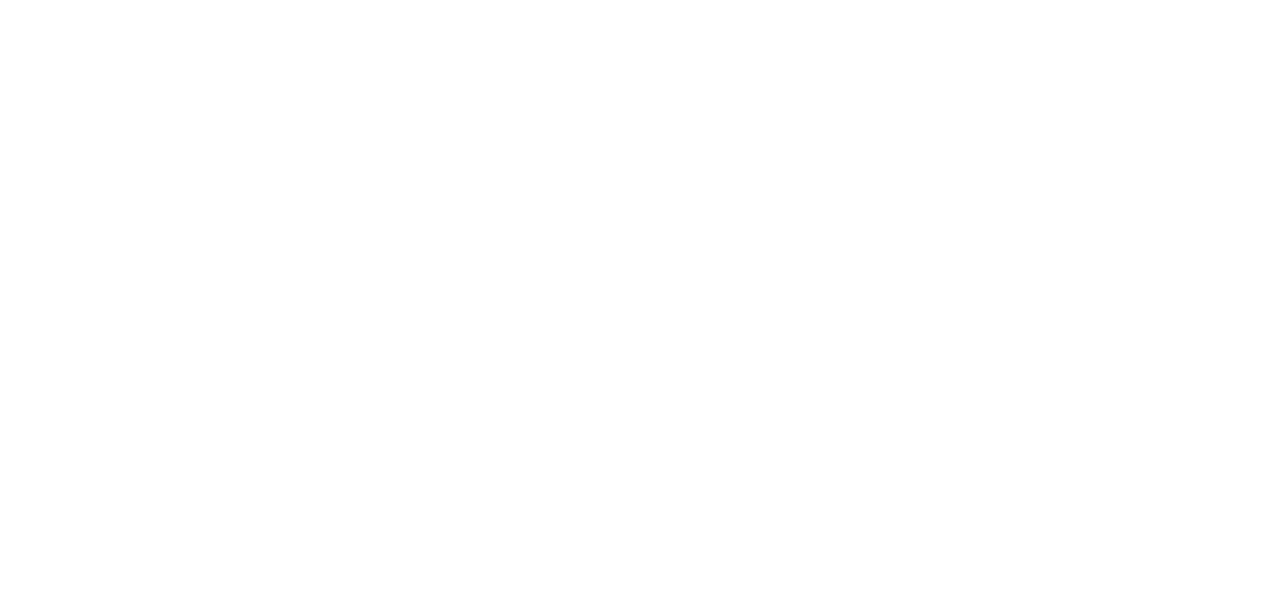
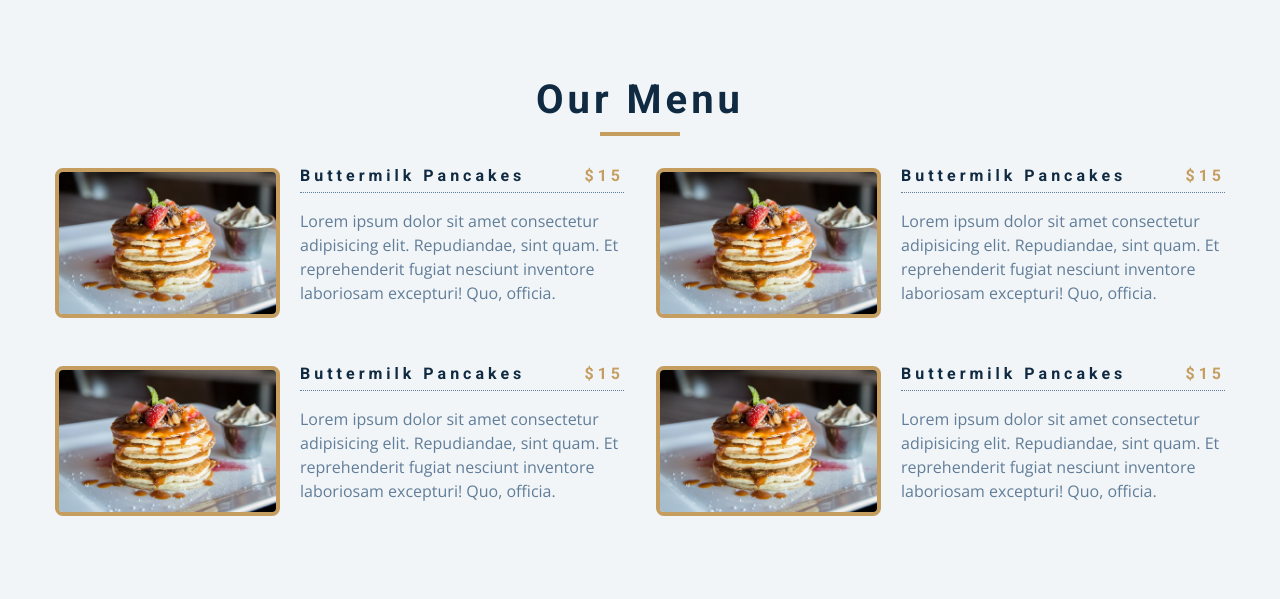
Before and after one commit to chandan-ojha/javascript-projects, a plain HTML site: page Restaurant Menu Page/index.html in a window 1280 px wide. Drawn offline with nearby package versions, Linux system fonts and the light colour scheme.

Commit message:
Restaturant Menu Project Continue....

```diff
--- a/Restaurant Menu Page/app.js
+++ b/Restaurant Menu Page/app.js
@@ -0,0 +1,83 @@
+//items
+const menu = [
+    {
+        id: 1,
+        title: "buttermilk pancakes",
+        category: "breakfast",
+        price: 15.99,
+        img: "./images/item-1.jpeg",
+        desc: `I'm baby woke mlkshk wolf bitters live-edge blue bottle, hammock freegan copper mug whatever cold-pressed `,
+    },
+    {
+        id: 2,
+        title: "diner double",
+        category: "lunch",
+        price: 13.99,
+        img: "./images/item-2.jpeg",
+        desc: `vaporware iPhone mumblecore selvage raw denim slow-carb leggings gochujang helvetica man braid jianbing. Marfa thundercats `,
+    },
+    {
+        id: 3,
+        title: "godzilla milkshake",
+        category: "shakes",
+        price: 6.99,
+        img: "./images/item-3.jpeg",
+        desc: `ombucha chillwave fanny pack 3 wolf moon street art photo booth before they sold out organic viral.`,
+    },
+    {
+        id: 4,
+        title: "country delight",
+        category: "breakfast",
+        price: 20.99,
+        img: "./images/item-4.jpeg",
+        desc: `Shabby chic keffiyeh neutra snackwave pork belly shoreditch. Prism austin mlkshk truffaut, `,
+    },
+    {
+        id: 5,
+        title: "egg attack",
+        category: "lunch",
+        price: 22.99,
+        img: "./images/item-5.jpeg",
+        desc: `franzen vegan pabst bicycle rights kickstarter pinterest meditation farm-to-table 90's pop-up `,
+    },
+    {
+        id: 6,
+        title: "oreo dream",
+        category: "shakes",
+        price: 18.99,
+        img: "./images/item-6.jpeg",
+        desc: `Portland chicharrones ethical edison bulb, palo santo craft beer chia heirloom iPhone everyday`,
+    },
+    {
+        id: 7,
+        title: "bacon overflow",
+        category: "breakfast",
+        price: 8.99,
+        img: "./images/item-7.jpeg",
+        desc: `carry jianbing normcore freegan. Viral single-origin coffee live-edge, pork belly cloud bread iceland put a bird `,
+    },
+    {
+        id: 8,
+        title: "american classic",
+        category: "lunch",
+        price: 12.99,
+        img: "./images/item-8.jpeg",
+        desc: `on it tumblr kickstarter thundercats migas everyday carry squid palo santo leggings. Food truck truffaut  `,
+    },
+    {
+        id: 9,
+        title: "quarantine buddy",
+        category: "shakes",
+        price: 16.99,
+        img: "./images/item-9.jpeg",
+        desc: `skateboard fam synth authentic semiotics. Live-edge lyft af, edison bulb yuccie crucifix microdosing.`,
+    },
+    {
+        id: 10,
+        title: "bison steak",
+        category: "dinner",
+        price: 22.99,
+        img: "./images/item-10.jpeg",
+        desc: `skateboard fam synth authentic semiotics. Live-edge lyft af, edison bulb yuccie crucifix microdosing.`,
+    },
+];
--- a/Restaurant Menu Page/index.html
+++ b/Restaurant Menu Page/index.html
@@ -1,11 +1,91 @@
 <!DOCTYPE html>
 <html lang="en">
 <head>
-    <meta charset="UTF-8">
-    <title>Restaurant Menu</title>
+  <meta charset="UTF-8" />
+  <meta name="viewport" content="width=device-width, initial-scale=1.0" />
+  <title>Restaurant Menu</title>
+  <!-- font-awesome -->
+  <link rel="stylesheet" href="https://cdnjs.cloudflare.com/ajax/libs/font-awesome/5.14.0/css/all.min.css"/>
+  <!-- styles -->
+  <link rel="stylesheet" href="styles.css" />
 </head>
 <body>
-
-<script src="./app.js"></script>
+<section class="menu">
+  <!--Title-->
+  <div class="title">
+    <h2>Our Menu</h2>
+    <div class="underline"></div>
+  </div>
+  <!--filter buttons-->
+  <!--menu items-->
+  <div class="section-center">
+    <!--single item-->
+    <article class="menu-item">
+       <img src="menu-item.jpeg" class="photo" alt="menu item">
+       <div class="item-info">
+         <header>
+           <h4>buttermilk pancakes</h4>
+           <h4 class="price">$15</h4>
+         </header>
+         <p class="item-text">
+           Lorem ipsum dolor sit amet consectetur adipisicing elit.
+           Repudiandae, sint quam. Et reprehenderit fugiat nesciunt inventore
+           laboriosam excepturi! Quo, officia.
+         </p>
+       </div>
+    </article>
+    <!--end of single item-->
+    <!--single item-->
+    <article class="menu-item">
+      <img src="menu-item.jpeg" class="photo" alt="menu item">
+      <div class="item-info">
+        <header>
+          <h4>buttermilk pancakes</h4>
+          <h4 class="price">$15</h4>
+        </header>
+        <p class="item-text">
+          Lorem ipsum dolor sit amet consectetur adipisicing elit.
+          Repudiandae, sint quam. Et reprehenderit fugiat nesciunt inventore
+          laboriosam excepturi! Quo, officia.
+        </p>
+      </div>
+    </article>
+    <!--end of single item-->
+    <!--single item-->
+    <article class="menu-item">
+      <img src="menu-item.jpeg" class="photo" alt="menu item">
+      <div class="item-info">
+        <header>
+          <h4>buttermilk pancakes</h4>
+          <h4 class="price">$15</h4>
+        </header>
+        <p class="item-text">
+          Lorem ipsum dolor sit amet consectetur adipisicing elit.
+          Repudiandae, sint quam. Et reprehenderit fugiat nesciunt inventore
+          laboriosam excepturi! Quo, officia.
+        </p>
+      </div>
+    </article>
+    <!--end of single item-->
+    <!--single item-->
+    <article class="menu-item">
+      <img src="menu-item.jpeg" class="photo" alt="menu item">
+      <div class="item-info">
+        <header>
+          <h4>buttermilk pancakes</h4>
+          <h4 class="price">$15</h4>
+        </header>
+        <p class="item-text">
+          Lorem ipsum dolor sit amet consectetur adipisicing elit.
+          Repudiandae, sint quam. Et reprehenderit fugiat nesciunt inventore
+          laboriosam excepturi! Quo, officia.
+        </p>
+      </div>
+    </article>
+    <!--end of single item-->
+  </div>
+</section>
+<!-- javascript -->
+<script src="app.js"></script>
 </body>
 </html>
--- /dev/null
+++ b/Restaurant Menu Page/styles.css
@@ -0,0 +1,264 @@
+/*
+===============
+Fonts
+===============
+*/
+@import url("https://fonts.googleapis.com/css?family=Open+Sans|Roboto:400,700&display=swap");
+
+/*
+===============
+Variables
+===============
+*/
+
+:root {
+    /* dark shades of primary color*/
+    --clr-primary-1: hsl(205, 86%, 17%);
+    --clr-primary-2: hsl(205, 77%, 27%);
+    --clr-primary-3: hsl(205, 72%, 37%);
+    --clr-primary-4: hsl(205, 63%, 48%);
+    /* primary/main color */
+    --clr-primary-5: #49a6e9;
+    /* lighter shades of primary color */
+    --clr-primary-6: hsl(205, 89%, 70%);
+    --clr-primary-7: hsl(205, 90%, 76%);
+    --clr-primary-8: hsl(205, 86%, 81%);
+    --clr-primary-9: hsl(205, 90%, 88%);
+    --clr-primary-10: hsl(205, 100%, 96%);
+    /* darkest grey - used for headings */
+    --clr-grey-1: hsl(209, 61%, 16%);
+    --clr-grey-2: hsl(211, 39%, 23%);
+    --clr-grey-3: hsl(209, 34%, 30%);
+    --clr-grey-4: hsl(209, 28%, 39%);
+    /* grey used for paragraphs */
+    --clr-grey-5: hsl(210, 22%, 49%);
+    --clr-grey-6: hsl(209, 23%, 60%);
+    --clr-grey-7: hsl(211, 27%, 70%);
+    --clr-grey-8: hsl(210, 31%, 80%);
+    --clr-grey-9: hsl(212, 33%, 89%);
+    --clr-grey-10: hsl(210, 36%, 96%);
+    --clr-white: #fff;
+    --clr-red-dark: hsl(360, 67%, 44%);
+    --clr-red-light: hsl(360, 71%, 66%);
+    --clr-green-dark: hsl(125, 67%, 44%);
+    --clr-green-light: hsl(125, 71%, 66%);
+    --clr-gold: #c59d5f;
+    --clr-black: #222;
+    --ff-primary: "Roboto", sans-serif;
+    --ff-secondary: "Open Sans", sans-serif;
+    --transition: all 0.3s linear;
+    --spacing: 0.25rem;
+    --radius: 0.5rem;
+    --light-shadow: 0 5px 15px rgba(0, 0, 0, 0.1);
+    --dark-shadow: 0 5px 15px rgba(0, 0, 0, 0.2);
+    --max-width: 1170px;
+    --fixed-width: 620px;
+}
+/*
+===============
+Global Styles
+===============
+*/
+
+*,
+::after,
+::before {
+    margin: 0;
+    padding: 0;
+    box-sizing: border-box;
+}
+body {
+    font-family: var(--ff-secondary);
+    background: var(--clr-grey-10);
+    color: var(--clr-grey-1);
+    line-height: 1.5;
+    font-size: 0.875rem;
+}
+ul {
+    list-style-type: none;
+}
+a {
+    text-decoration: none;
+}
+img:not(.logo) {
+    width: 100%;
+}
+img {
+    display: block;
+}
+
+h1,
+h2,
+h3,
+h4 {
+    letter-spacing: var(--spacing);
+    text-transform: capitalize;
+    line-height: 1.25;
+    margin-bottom: 0.75rem;
+    font-family: var(--ff-primary);
+}
+h1 {
+    font-size: 3rem;
+}
+h2 {
+    font-size: 2rem;
+}
+h3 {
+    font-size: 1.25rem;
+}
+h4 {
+    font-size: 0.875rem;
+}
+p {
+    margin-bottom: 1.25rem;
+    color: var(--clr-grey-5);
+}
+@media screen and (min-width: 800px) {
+    h1 {
+        font-size: 4rem;
+    }
+    h2 {
+        font-size: 2.5rem;
+    }
+    h3 {
+        font-size: 1.75rem;
+    }
+    h4 {
+        font-size: 1rem;
+    }
+    body {
+        font-size: 1rem;
+    }
+    h1,
+    h2,
+    h3,
+    h4 {
+        line-height: 1;
+    }
+}
+/*  global classes */
+
+.btn {
+    text-transform: uppercase;
+    background: transparent;
+    color: var(--clr-black);
+    padding: 0.375rem 0.75rem;
+    letter-spacing: var(--spacing);
+    display: inline-block;
+    transition: var(--transition);
+    font-size: 0.875rem;
+    border: 2px solid var(--clr-black);
+    cursor: pointer;
+    box-shadow: 0 1px 3px rgba(0, 0, 0, 0.2);
+    border-radius: var(--radius);
+}
+.btn:hover {
+    color: var(--clr-white);
+    background: var(--clr-black);
+}
+/* section */
+.section {
+    padding: 5rem 0;
+}
+
+main {
+    min-height: 100vh;
+    display: grid;
+    place-items: center;
+}
+/*
+===============
+Menu
+===============
+*/
+
+.menu {
+    padding: 5rem 0;
+}
+.title {
+    text-align: center;
+    margin-bottom: 2rem;
+}
+.underline {
+    width: 5rem;
+    height: 0.25rem;
+    background: var(--clr-gold);
+    margin-left: auto;
+    margin-right: auto;
+}
+.btn-container {
+    margin-bottom: 4rem;
+    display: flex;
+    justify-content: center;
+}
+.filter-btn {
+    background: transparent;
+    border-color: var(--clr-gold);
+    font-size: 1rem;
+    text-transform: capitalize;
+    margin: 0 0.5rem;
+    letter-spacing: 1px;
+    border-radius: var(--radius);
+    padding: 0.375rem 0.75rem;
+    color: var(--clr-gold);
+    cursor: pointer;
+    transition: var(--transition);
+}
+.filter-btn:hover {
+    background: var(--clr-gold);
+    color: var(--clr-white);
+}
+.section-center {
+    width: 90vw;
+    margin: 0 auto;
+    max-width: 1170px;
+    display: grid;
+    gap: 3rem 2rem;
+    justify-items: center;
+}
+.menu-item {
+    display: grid;
+    gap: 1rem 2rem;
+    max-width: 25rem;
+}
+.photo {
+    object-fit: cover;
+    height: 200px;
+    border: 0.25rem solid var(--clr-gold);
+    border-radius: var(--radius);
+}
+.item-info header {
+    display: flex;
+    justify-content: space-between;
+    border-bottom: 0.5px dotted var(--clr-grey-5);
+}
+.item-info h4 {
+    margin-bottom: 0.5rem;
+}
+.price {
+    color: var(--clr-gold);
+}
+.item-text {
+    margin-bottom: 0;
+    padding-top: 1rem;
+}
+
+@media screen and (min-width: 768px) {
+    .menu-item {
+        grid-template-columns: 225px 1fr;
+        gap: 0 1.25rem;
+        max-width: 40rem;
+    }
+    .photo {
+        height: 175px;
+    }
+}
+@media screen and (min-width: 1200px) {
+    .section-center {
+        width: 95vw;
+        grid-template-columns: 1fr 1fr;
+    }
+    .photo {
+        height: 150px;
+    }
+}
```
Also changed, not shown: Restaurant Menu Page/images/item-1.jpeg (added), Restaurant Menu Page/images/item-10.jpeg (added), Restaurant Menu Page/images/item-2.jpeg (added), Restaurant Menu Page/images/item-3.jpeg (added), Restaurant Menu Page/images/item-4.jpeg (added), Restaurant Menu Page/images/item-5.jpeg (added), Restaurant Menu Page/images/item-6.jpeg (added), Restaurant Menu Page/images/item-7.jpeg (added), Restaurant Menu Page/images/item-8.jpeg (added), Restaurant Menu Page/images/item-9.jpeg (added), Restaurant Menu Page/menu-item.jpeg (added).
